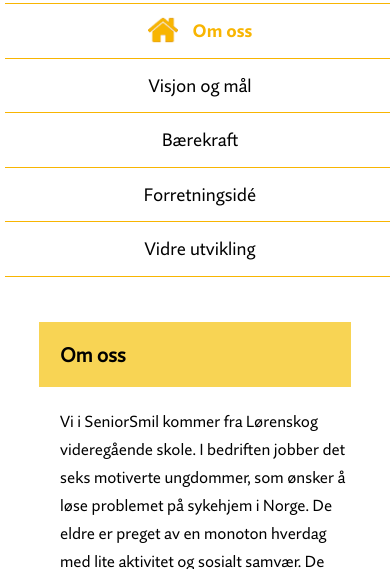
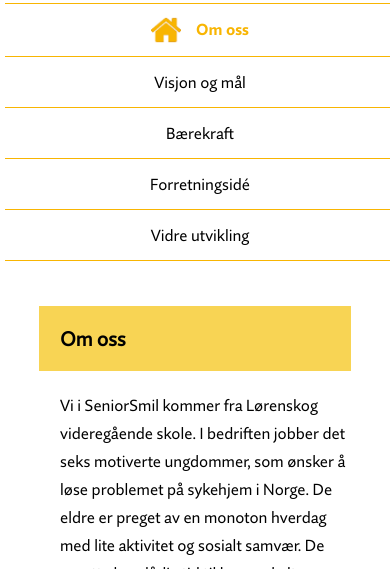
Before and after one commit to Zandra7/seniorsmil, a plain HTML site: page index.html in a window 390 px wide. Shown: the part 275-844 px from the top of the page. Drawn offline with Linux system fonts and the light colour scheme.

Commit message:
Add responsive styling for navigation links

```diff
--- a/style.css
+++ b/style.css
@@ -140,6 +140,13 @@ li {
     margin-block: 10px 0;
 }
 
+@media only screen and (max-width: 1023px) {
+    nav a {
+        font-size: 16px;
+        width: 115px;
+    }
+}
+
 /* 767px (Less than TABLET) */
 @media only screen and (max-width: 767px) {
     .logo {
```
